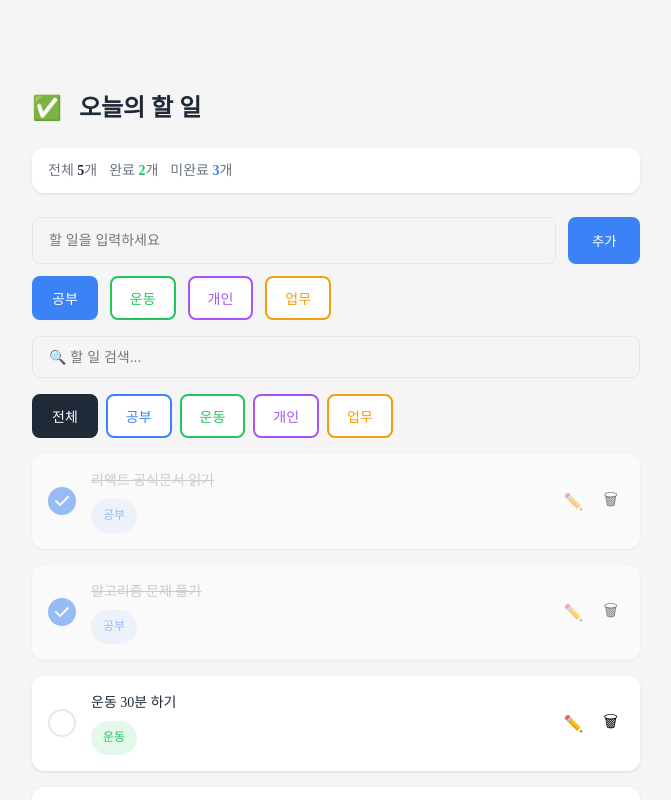
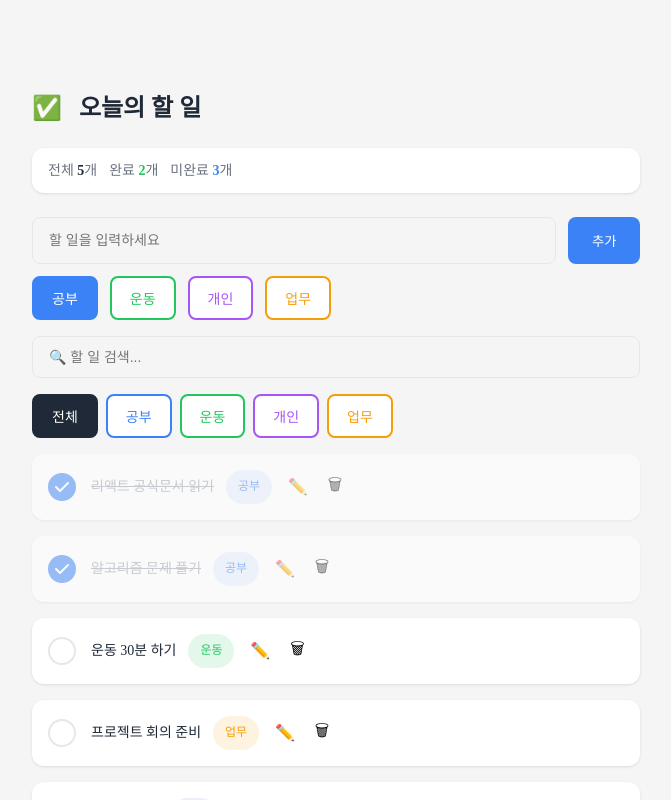
Before and after one commit to IT-Cotato/13th-Frontend-Assignment, a React (Vite) app: page / in a window 1280 px wide. Shown: the top 800 px of the page, without its empty margins (304-975 px from the left). Built offline with nearby package versions, Linux system fonts and the light colour scheme; a web font is replaced by a local one.

Commit message:
refactor: 6주차 피드백 반영

```diff
--- a/src/App.tsx
+++ b/src/App.tsx
@@ -98,6 +98,16 @@ function App() {
     return matchesSearch && matchesCategory;
   });
 
+  const isFiltering =
+    searchText.trim() !== '' || filterCategory !== '전체';
+
+  const emptyMessage =
+    todos.length === 0
+      ? '아직 할 일이 없어요'
+      : isFiltering && filteredTodos.length === 0
+        ? '검색 결과가 없습니다'
+        : '아직 할 일이 없어요';
+
   return (
     <div className="todo">
       <TodoHeader title="오늘의 할 일" />
@@ -119,6 +129,7 @@ function App() {
       />
       <TodoList
         todos={filteredTodos}
+        emptyMessage={emptyMessage}
         editingId={editingId}
         editingText={editingText}
         onChangeEditText={setEditingText}
--- a/src/components/TodoCard.tsx
+++ b/src/components/TodoCard.tsx
@@ -21,8 +21,9 @@ type Props = {
 
 function TodoCard({ text, completed, category, isEditing, editingText, onChangeEditText, onStartEdit, onSaveEdit, onCancelEdit, onToggle, onDelete }: Props) {
   return (
+
     <div className={`card ${completed ? 'done' : ''}`}>
-
+      <div className="card-content">
         <label className="todo-check-label">
           <input
             type="checkbox"
@@ -35,13 +36,21 @@ function TodoCard({ text, completed, category, isEditing, editingText, onChangeE
             {completed && <img src={checkIcon} className="check-img" alt="" />}
           </span>
 
-        <div className="card-content">
+          {!isEditing && (
+            <>
+              <span className="card-done">{text}</span>
+              <span className={`category-tag category-${category}`}>
+                {category}
+              </span>
+            </>
+          )}
+        </label>
 
-          {isEditing ? (
-            <>
+        {isEditing && (
+          <div className="edit-area">
             <input
               className="edit-input"
-                aria-label='할 일 수정하는 입력창'
+              aria-label="할 일 수정하는 입력창"
               value={editingText}
               onChange={(e) => onChangeEditText(e.target.value)}
             />
@@ -49,18 +58,9 @@ function TodoCard({ text, completed, category, isEditing, editingText, onChangeE
             <span className={`category-tag category-${category}`}>
               {category}
             </span>
-            </>
-          ) : (
-            <>
-              <span className="card-done">{text}</span>
-
-              <span className={`category-tag category-${category}`}>
-                {category}
-              </span>
-            </>
+          </div>
         )}
       </div>
-      </label>
 
       {isEditing ? (
         <div className="edit-actions">
--- a/src/components/TodoList.tsx
+++ b/src/components/TodoList.tsx
@@ -4,6 +4,7 @@ import type { Todo } from '../types/todo';
 
 type Props = {
   todos: Todo[];
+  emptyMessage: string;
   editingId: number | null;
   editingText: string;
   onChangeEditText: (value: string) => void;
@@ -14,13 +15,13 @@ type Props = {
   onDeleteTodo: (id: number) => void;
 };
 
-function TodoList({ todos, editingId, editingText, onChangeEditText, onStartEdit, onSaveEdit, onCancelEdit, onToggleTodo, onDeleteTodo }: Props) {
+function TodoList({ todos, emptyMessage, editingId, editingText, onChangeEditText, onStartEdit, onSaveEdit, onCancelEdit, onToggleTodo, onDeleteTodo }: Props) {
    // 할 일이 없을 때
   if (todos.length === 0) {
     return (
       <div className="empty">
         <div className="empty-icon">📋</div>
-        <p className="empty-text">아직 할 일이 없어요</p>
+        <p className="empty-text">{emptyMessage}</p>
       </div>
     );
   }
@@ -30,7 +31,7 @@ function TodoList({ todos, editingId, editingText, onChangeEditText, onStartEdit
     <ul className="card-list">
       {todos.map((todo) => (
         <li key={todo.id} className="card-item">
-           <TodoCard
+          <TodoCard
             text={todo.text}
             completed={todo.completed}
             category={todo.category}
```
Lines whose indentation alone changed are shown as unchanged.
